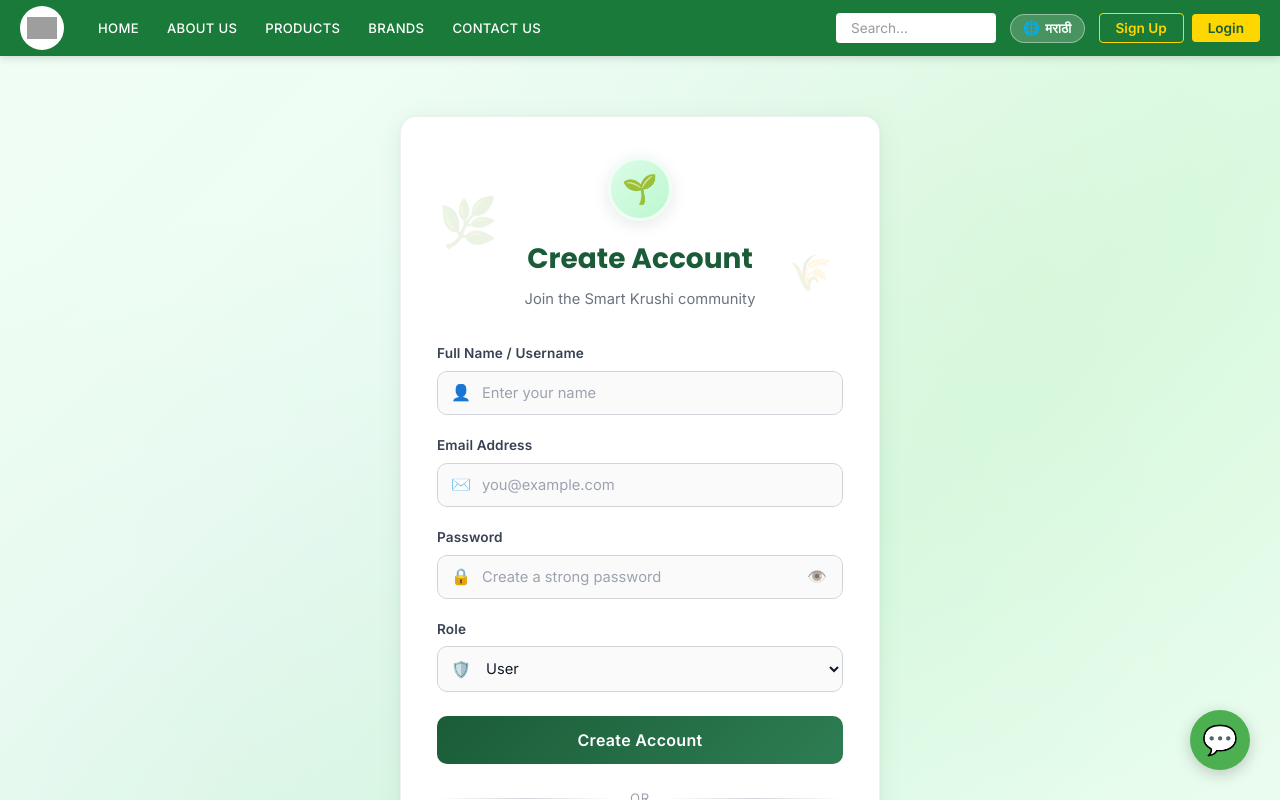
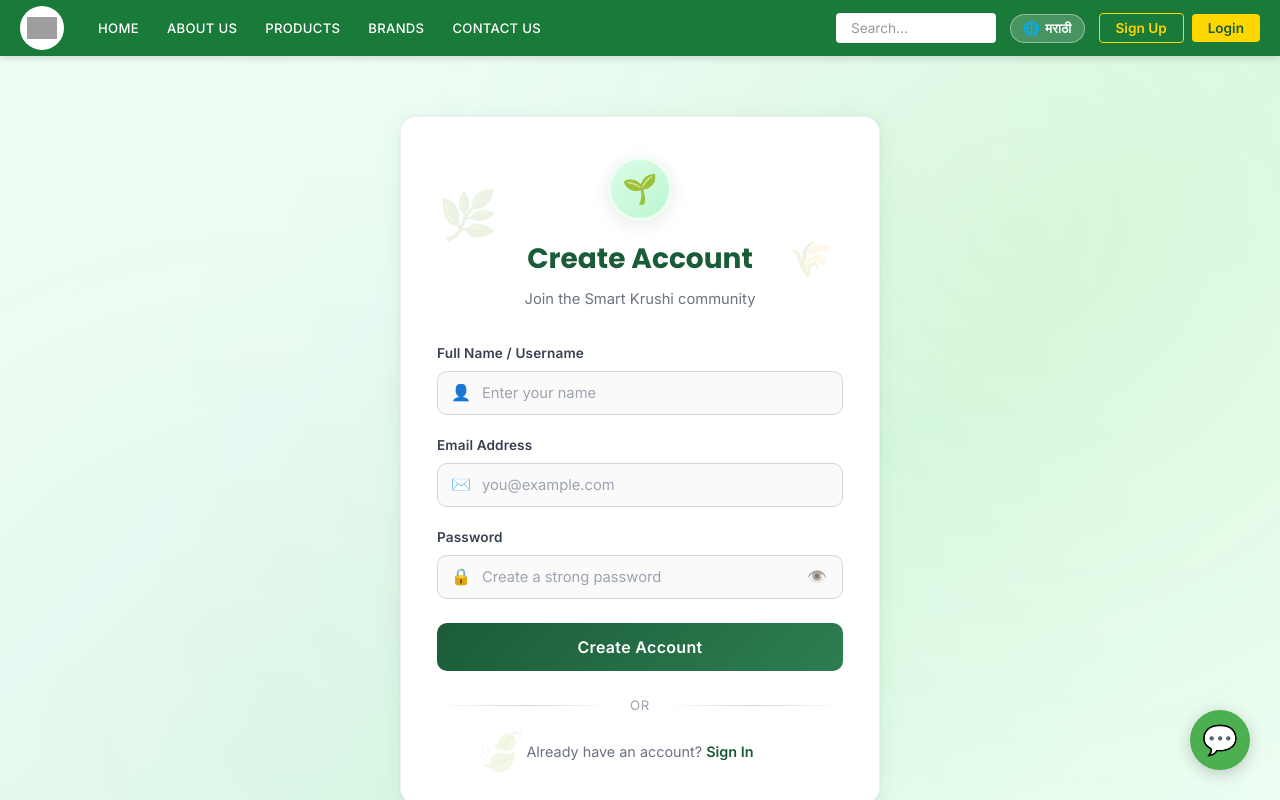
Before and after one commit to ShravaniMahajan/Mauli-Agro-service-center, a React (Vite) app in the folder client/: page /register in a window 1280 px wide. Shown: the top 800 px of the page. Built offline with nearby package versions, Linux system fonts and the light colour scheme; grey boxes are pictures that could not be loaded.

Commit message:
Remove role selection from registration, default all new users to user role

```diff
--- a/client/src/pages/Register.jsx
+++ b/client/src/pages/Register.jsx
@@ -126,24 +126,6 @@
                 </div>
               </div>
 
-              <div className="auth-field">
-                <label htmlFor="reg-role">{t("roleLabel")}</label>
-                <div className="auth-input-wrapper">
-                  <span className="auth-input-icon">🛡️</span>
-                  <select
-                    id="reg-role"
-                    name="role"
-                    value={formData.role}
-                    onChange={handleChange}
-                    required
-                    style={{ paddingRight: "40px" }}
-                  >
-                    <option value="user">{t("roleUser")}</option>
-                    <option value="admin">{t("roleAdmin")}</option>
-                  </select>
-                </div>
-              </div>
-
               {message.text && (
                 <div className={`auth-alert ${message.type}`} role="alert">
                   <span>{message.type === "success" ? "✅" : "❌"}</span>
```
